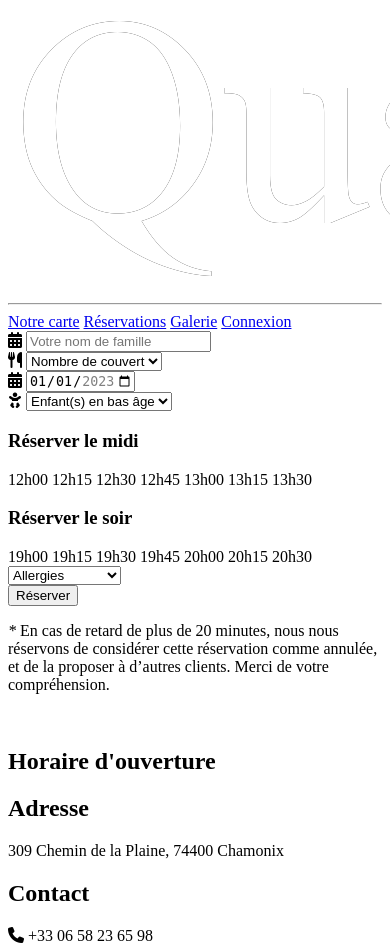
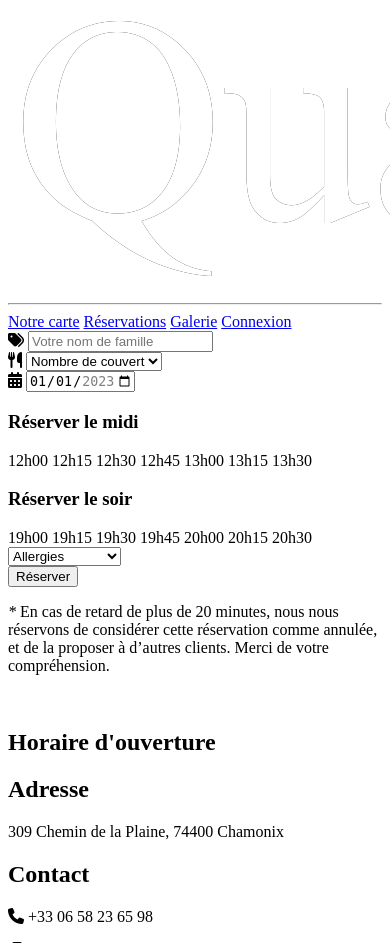
Before and after one commit to Ainkra/quai-antique, a Symfony app: template templates/booking.html.twig in a window 390 px wide; the page is wider, and only the part inside the window is pictured. Shown: the top 943 px of that part. Run offline with Twig, Linux system fonts and the light colour scheme; the template is opened without the code that fills it, so the values that code supplies are empty; some libraries are stand-ins or nearby versions.

Commit message:
fix: Remove input for child, and mobile responsive

```diff
--- a/templates/booking.html.twig
+++ b/templates/booking.html.twig
@@ -28,15 +28,15 @@
 				<a href="{{ path('connection') }}" class="nav-button">Connexion</a>
 			</nav>
 		</header>
-		<main class="stylisedPolice bg-dark pt-2 lg:mx-16 xs:mx-0 ">
-			<header class="grid lg:grid-cols-4 lg:grid-rows-1 xs:grid-cols-1 xs:grid-rows-1">
-				<section class="lg:text-center xs:text-center mx-">
-					<i class="fa-solid fa-calendar-days text-white bg-light-brown p-2 rounded-sm"></i>
+		<main class="stylisedPolice bg-dark py-8 lg:mx-16 xs:mx-0">
+			<header class="grid lg:grid-cols-3 lg:grid-rows-1 xs:grid-cols-1 xs:grid-rows-1 ">
+				<section class="lg:text-center xs:text-center">
+					<i class="fa-solid fa-tags text-white bg-light-brown p-2 rounded-sm"></i>
 					<input type="text" placeholder="Votre nom de famille" class="rounded-sm mb-1 py-1" required>
 				</section>
 				<section class="xs:mb-1 lg:text-center xs:text-center">
 					<i class="fa-solid fa-utensils text-white bg-light-brown p-2 rounded-sm"></i>
-					<select name="cover" id="cover-select" class="rounded-sm pl-0 xs:pr-3" required>
+					<select name="cover" id="cover-select" class="rounded-sm pl-0 xs:pr-3 selector-booking" required>
 						<option value="" disabled selected>Nombre de couvert</option>
 						<option value="1">1</option>
 						<option value="2">2</option>
@@ -48,22 +48,14 @@
 						<option value="8">8</option>
 					</select>
 				</section>
-				<section class="lg:text-center xs:text-center">
+				<section class="lg:text-center xs:text-center mb-4">
 					<i class="fa-solid fa-calendar-days text-white bg-light-brown p-2 rounded-sm"></i>
 					<input type="date" name="booking-time" value="2023-01-01" min="2023-01-01" max="2023-12-31" class="rounded-sm mb-1" required>
-				</section>
-				<section class="xs:mb-1 lg:text-center xs:text-center">
-					<i class="fa-solid fa-baby text-white bg-light-brown p-2 rounded-sm"></i>
-					<select name="cover" id="cover-select" class="rounded-sm pl-0 mb-1" required>
-						<option value="" disabled selected>Enfant(s) en bas âge</option>
-						<option value="true">Oui</option>
-						<option value="false">Non</option>
-					</select>
 				</section>
 			</header>
 			<section class="px-5 text-white">
 				<section class="mb-1">
-					<h1 class="text-2xl">Réserver le midi</h1>
+					<h1 class="lg:text-2xl xs:text-lg">Réserver le midi</h1>
 					<nav class="flex-container flex-wrap gap-1 flex-shrink">
 						<a class="reservation-button w-1/6">12h00</a>
 						<a class="reservation-button w-1/6">12h15</a>
@@ -75,7 +67,7 @@
 					</nav>
 				</section>
 				<section>
-					<h1 class="text-2xl">Réserver le soir</h1>
+					<h1 class="lg:text-2xl xs:text-lg">Réserver le soir</h1>
 					<nav class="flex-container flex-wrap gap-1">
 						<a class="reservation-button w-1/6">19h00</a>
 						<a class="reservation-button w-1/6">19h15</a>
@@ -88,7 +80,7 @@
 				</section>
 			</section>
 			<footer class="m-3">
-				<select name="cover" id="cover-select" class="rounded-sm pl-0 xs:pr-3" required>
+				<select name="cover" id="cover-select" class="rounded-sm pl-0 xs:pr-3 xs:text-lg" required>
 					<option value="" disabled selected>Allergies</option>
 					<option value="eggs">Oeufs</option>
 					<option value="nuts">Fruits à coque</option>
@@ -97,14 +89,16 @@
 					<option value="wheat">Blé et Triticales</option>
 					<option value="other">Autre</option>
 				</select>
-				<section class="text-white text-center mt-3">
+				<section class="text-white text-center my-6 xs:px-5">
 					<button type="submit" class="send-booking-button">
 						Réserver
 					</button>
 				</section>
-				<p class="mt-2 text-white text-xs flex align-middle justify-center">
+				<p class="mt-2 text-white text-xs flex align-middle justify-center text-center">
 					<i class="text-red-600">*</i>
-					En cas de retard de plus de 20 minutes, nous nous réservons de considérer cette réservation comme annulée, et de la proposer à d’autres clients. Merci de votre compréhension.
+					En cas de retard de plus de 20 minutes,
+					nous nous réservons de considérer cette réservation comme annulée,<br>
+					et de la proposer à d’autres clients. Merci de votre compréhension.
 				</p>
 			<footer>
 		</main>
```
